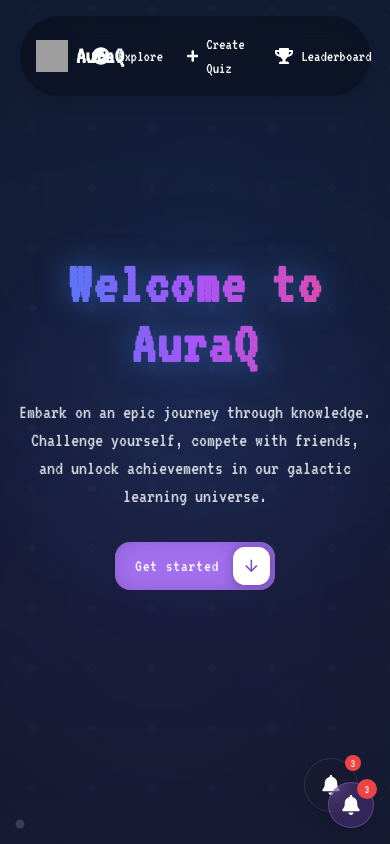
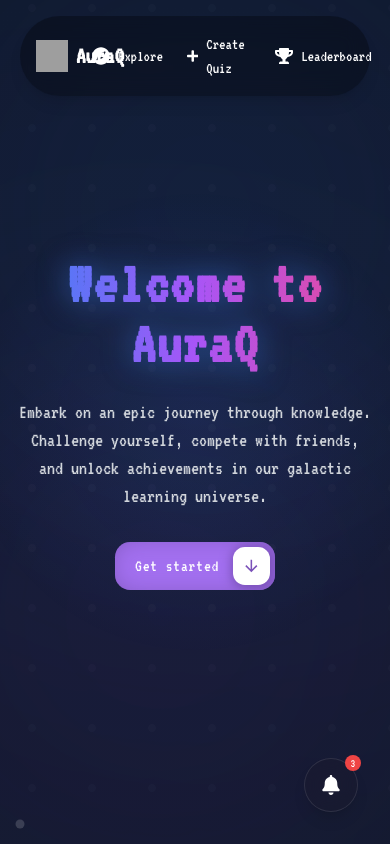
Before and after one commit to NoisyBotDude/auraQ, a React (Create React App) app: page / in a window 390 px wide. Shown: the top 844 px of the page. Built offline with nearby package versions, Linux system fonts and the light colour scheme; grey boxes are pictures that could not be loaded.

Commit message:
feat: integrate Sidebar into App layout for enhanced navigation
- Added conditional rendering for Sidebar in the App component, allowing users to toggle its visibility.
- Updated main content layout to adjust margins based on Sidebar state, improving overall responsiveness and user experience.

```diff
--- a/src/App.tsx
+++ b/src/App.tsx
@@ -50,6 +50,14 @@ const AppContent: React.FC = () => {
     <div className="min-h-screen bg-gradient-to-b from-[#0f0c29] via-[#302b63] to-[#24243e]">
       <ScrollToTop />
       {showNavbar && <NavBar />}
+      {showSidebar && <Sidebar openSidebar={openSidebar} setOpenSidebar={setOpenSidebar} />}
+      <main className={`transition-all duration-200 ${
+        showSidebar
+          ? openSidebar
+            ? 'ml-64'  // When sidebar is open
+            : 'ml-20'  // When sidebar is collapsed
+          : ''         // When sidebar is hidden
+      }`}>
       <Routes>
         <Route path="/" element={<LandingPage />} />
         <Route path="/quiz/:quizId" element={<QuizPlayPage />} />
@@ -61,7 +69,7 @@ const AppContent: React.FC = () => {
         <Route path="/profile" element={<ProfilePage />} />
         <Route path="/community" element={<CommunityPage />} />
       </Routes>
-      <NotificationBell />
+      </main>
     </div>
   );
 };
```
